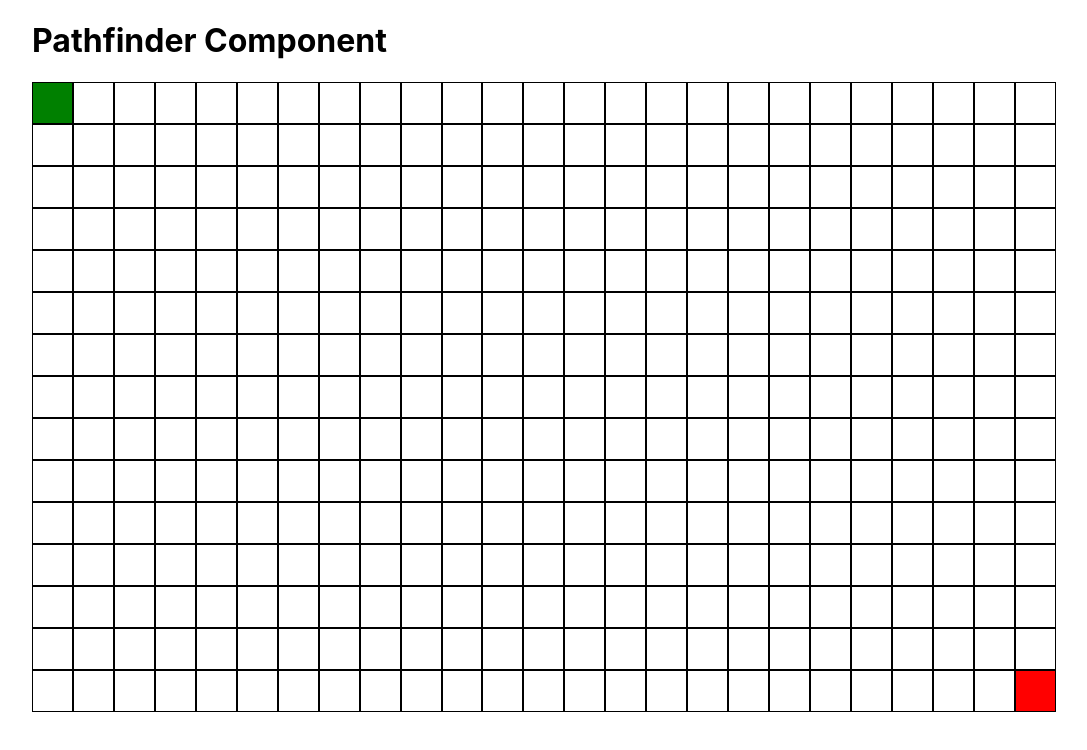
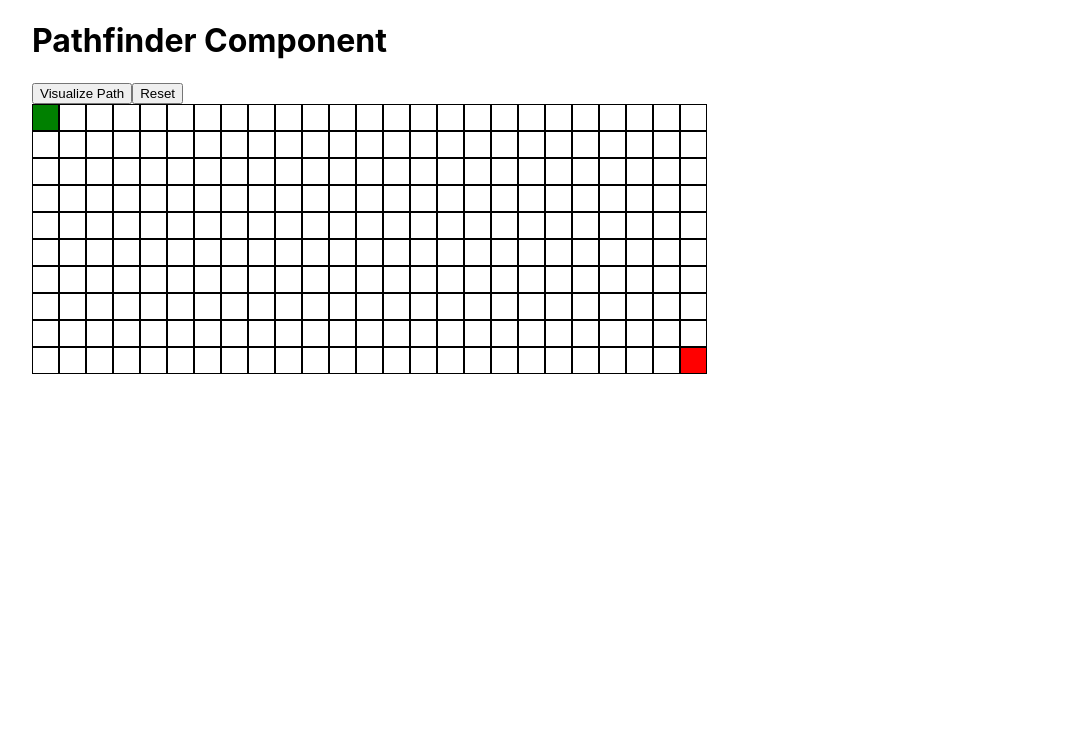
Before and after one commit to tora-pan/aStar, a React (Create React App) app: page / in a window 1280 px wide. Shown: the top 750 px of the page, without its empty margins (96-1183 px from the left). Built offline with nearby package versions, Linux system fonts and the light colour scheme.

Commit message:
finish animations, still have algo issue

```diff
--- a/src/astar_algorithm/astar.js
+++ b/src/astar_algorithm/astar.js
@@ -5,6 +5,9 @@ function Astar(startNode, endNode) {
   let closedSet = [];
   //shortest path of nodes
   let path = [];
+
+  //animation
+  let visitedNodes = [];
 
   openSet.push(startNode);
   while (openSet.length > 0) {
@@ -16,6 +19,7 @@ function Astar(startNode, endNode) {
     }
 
     let current = openSet[smallestIndex];
+    visitedNodes.push(current);
     if (current === endNode) {
       let temp = current;
       path.push(temp);
@@ -23,7 +27,7 @@ function Astar(startNode, endNode) {
         path.push(temp.previous);
         temp = temp.previous;
       }
-      return path;
+      return {path, visitedNodes};
       console.log("Path has been found");
       //return path
     }
@@ -57,7 +61,7 @@ function Astar(startNode, endNode) {
       }
     }
   }
-  return { path, error: "No path found" };
+  return { path, visitedNodes, error: "No path found" };
 }
 
 function heruistic(a, b) {
--- a/src/components/Pathfinder.js
+++ b/src/components/Pathfinder.js
@@ -4,7 +4,7 @@ import Astar from "../astar_algorithm/astar";
 import "./pathfinder.css";
 
 const cols = 25;
-const rows = 15;
+const rows = 10;
 
 const NODE_START_ROW = 0;
 const NODE_START_COL = 0;
@@ -14,6 +14,7 @@ const NODE_END_COL = cols - 1;
 const Pathfinder = () => {
   const [grid, setGrid] = useState([]);
   const [path, setPath] = useState([]);
+  const [visitedNodes, setVisitedNodes] = useState([]);
 
   useEffect(() => {
     initalizeGrid();
@@ -36,7 +37,8 @@ const Pathfinder = () => {
     const startNode = grid[NODE_START_ROW][NODE_START_COL];
     const endNode = grid[NODE_END_ROW][NODE_END_COL];
     let path = Astar(startNode, endNode);
-    setPath(path);
+    setPath(path.path);
+    setVisitedNodes(path.visitedNodes);
   };
   //create spot
   const createSpot = (grid) => {
@@ -82,9 +84,43 @@ const Pathfinder = () => {
     };
   }
 
+  //get shortest path nodes and add a new class to them.
+  const visualizeShortestPath = (shortestPathNodes) => {
+    for(let i=0; i<shortestPathNodes.length; i++){
+      setTimeout(() => {
+        const node = shortestPathNodes[i];
+        document.getElementById(`node-${node.x}-${node.y}`).className = "node node-shortest-path";
+      }, 10*i);
+    }
+  }
+
+  const resetNodes = () => {
+    for(let i=0; i<visitedNodes.length; i++){
+      const node = visitedNodes[i];
+      document.getElementById(`node-${node.x}-${node.y}`).className = "node";
+    }
+  }
+
+  const visualizePath = () =>{
+    for(let i=0; i<=visitedNodes.length; i++){
+      if(i === visitedNodes.length){
+        setTimeout(() => {
+          visualizeShortestPath(path);
+        }, 20*i);
+      }else{
+        setTimeout(() => {
+          const node = visitedNodes[i];
+        document.getElementById(`node-${node.x}-${node.y}`).className = "node node-visited";
+        }, 20*i);
+      }
+    }
+  }
+
   //grid with nodes
   const gridWithNode = (
     <div>
+      <button onClick={visualizePath}>Visualize Path</button>
+      <button onClick={resetNodes}>Reset</button>
       {grid.map((row, rowIndex) => {
         return (
           <div key={rowIndex} className="rowWrapper">
--- a/src/components/node.css
+++ b/src/components/node.css
@@ -1,6 +1,6 @@
 .node {
-  width: 40px;
-  height: 40px;
+  width: 25px;
+  height: 25px;
   border: solid 1px black;
 }
 
@@ -11,3 +11,57 @@
 .node-end {
   background-color: red;
 }
+
+
+.node-shortest-path{
+  animation-name: shortestPath;
+  animation-duration: 1s;
+  animation-delay: 0;
+  animation-direction: alternate;
+  animation-timing-function:ease-out;
+  animation-iteration-count: 1;
+  animation-fill-mode: forwards;
+  animation-play-state: running;
+}
+
+.node-visited{
+  animation-name: visitedAnimation;
+  animation-duration: 1.5s;
+  animation-delay: 0;
+  animation-direction: alternate;
+  animation-timing-function:ease-out;
+  animation-iteration-count: 1;
+  animation-fill-mode: forwards;
+  animation-play-state: running;
+}
+
+@keyframes visitedAnimation {
+  0%{
+    transform: scale(.3);
+    background-color: rgb(83, 72, 62);
+    border-radius: 10%;
+  }
+  50%{
+    transform: scale(1.1);
+    background-color: peachpuff;
+  }
+  100%{
+    transform: scale(1);
+    background-color: peachpuff);
+  }
+}
+
+@keyframes shortestPath {
+  0%{
+    transform: scale(.8);
+    background-color: blue;
+  }
+  50%{
+    transform: scale(1.1);
+    background-color: blue;
+  }
+  100%{
+    transform: scale(1);
+    background-color: blue;
+  }
+}
```
